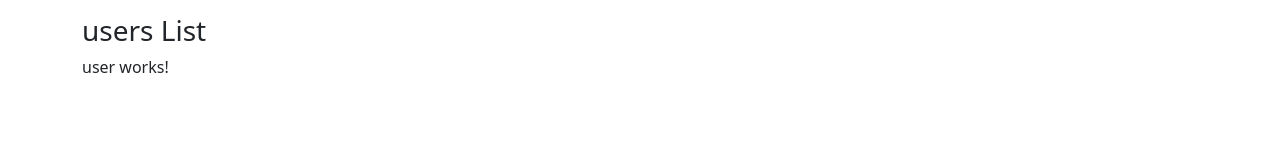
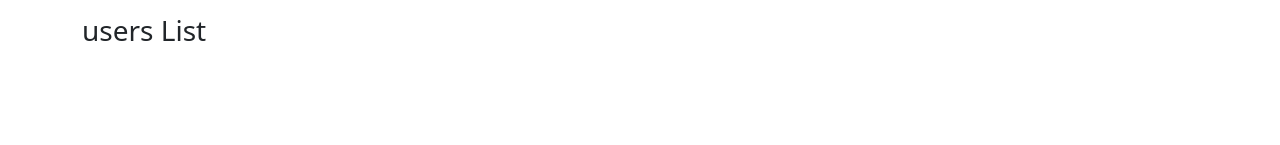
Before and after one commit to gittudemo/SampleDataleela, an Angular app: page / in a window 1280 px wide. Shown: the part 152-297 px from the top of the page. Built offline with nearby package versions, Linux system fonts and the light colour scheme.

Commit message:
add user in the array of userList

```diff
--- a/src/app/users/users.component.html
+++ b/src/app/users/users.component.html
@@ -3,11 +3,11 @@
   <label>username :</label>
   <input type="text" class="form-control" [(ngModel)] = "userName">
   <div class="mt-2"></div>
-  <button class="btn btn-primary" >Add user</button>
+  <button class="btn btn-primary" (click)="onuserAdded()" >Add user</button>
 </div>
 
 
 <div class="mt-3">
   <h3>users List</h3>
-  <app-user></app-user>
+  <app-user *ngFor="let user of userList"></app-user>
 </div>
--- a/src/app/users/users.component.ts
+++ b/src/app/users/users.component.ts
@@ -7,5 +7,14 @@ import { Component } from '@angular/core';
 })
 export class UsersComponent {
   userName : string = '';
+  userList :string[] = [];
+
+constructor(){
 
 }
+  onuserAdded(){
+    this.userList.push(this.userName);
+
+  }
+
+}
```
